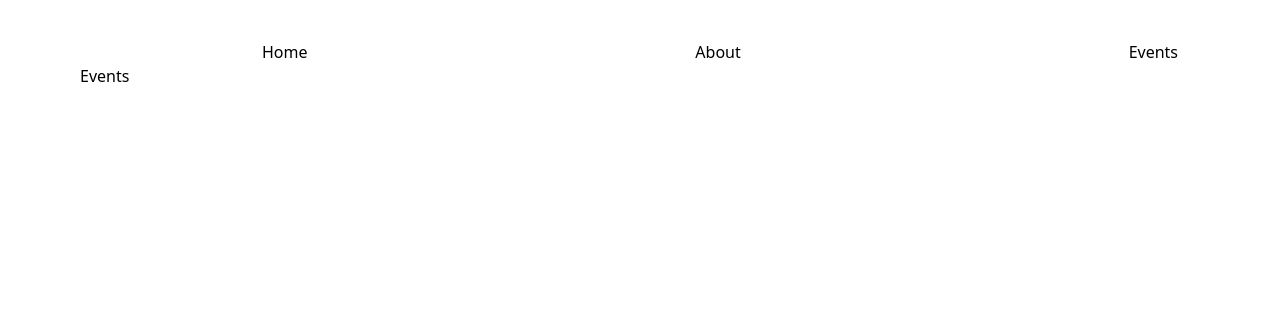
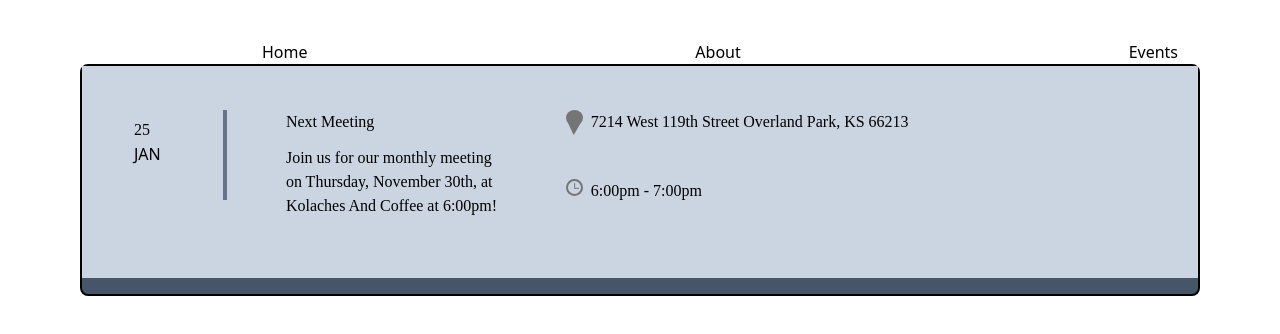
Before and after one commit to 93Belen/hispanos-y-amigos, a React (Create React App) app: page /events in a window 1280 px wide. Shown: the top 334 px of the page. Built offline with nearby package versions, Linux system fonts and the light colour scheme.

Commit message:
added zindex

```diff
--- a/src/components/Event.jsx
+++ b/src/components/Event.jsx
@@ -8,7 +8,7 @@ export default function Event(){
                     <span>JAN</span>
                 </div>
                 <h3>Next Meeting</h3>
-                <p className='col-span-2 md:col-span-1 md:col-start-2 relative top-[-25px]'>
+                <p className='col-span-2 md:col-span-1 md:col-start-2 z-0 relative top-[-25px]'>
                 Join us for our monthly meeting on Thursday,
                 November 30th, at Kolaches And Coffee at 6:00pm!
 
--- a/src/components/Header.jsx
+++ b/src/components/Header.jsx
@@ -62,7 +62,7 @@ export default function Header(){
              animate={{ x: -25 }}
              exit={{ x: '-100%' }}
              transition={{duration: 0.5}}
-            className='flex fixed top-0 flex-col justify-between w-[50vw] h-full bg-slate-400 text-center'>
+            className='flex fixed z-50 top-0 flex-col justify-between w-[50vw] h-full bg-slate-400 text-center'>
             <div></div>
              <Link to='/'>Home</Link>
              <Link to='/about'>About</Link>
--- a/src/pages/Events.jsx
+++ b/src/pages/Events.jsx
@@ -1,9 +1,11 @@
+import Event from "../components/Event";
 import Header from "../components/Header";
 
 export default function Events(){
     return (
         <div className='app p-6 md:px-20 md:py-10'>
             <Header/>
-            Events</div>
+            <Event/>
+        </div>
     )
 }
```
